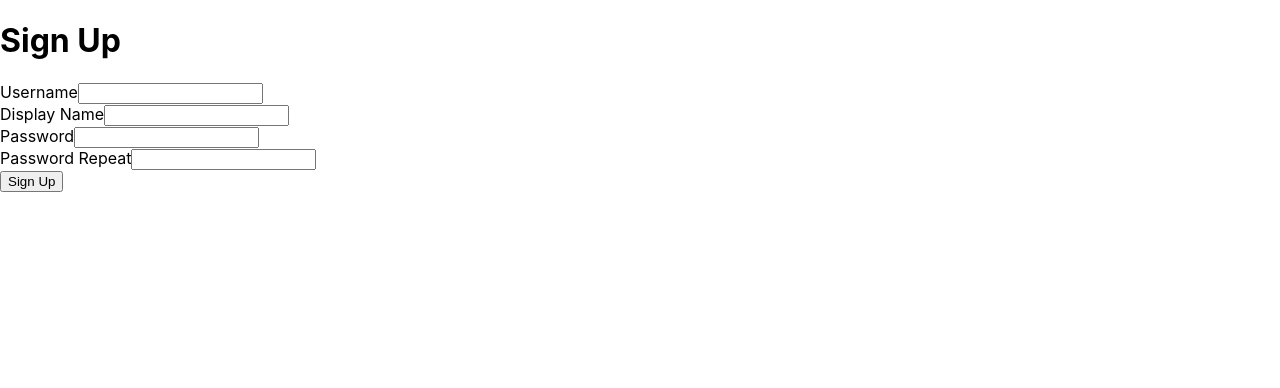
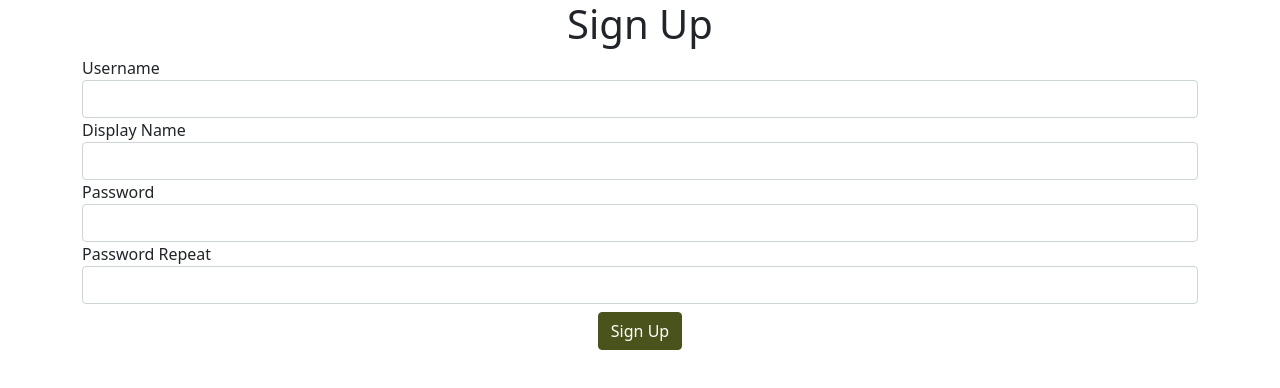
Before and after one commit to kcguran/frontend-holy, a React (Create React App) app: page / in a window 1280 px wide. Shown: the top 388 px of the page. Built offline with nearby package versions, Linux system fonts and the light colour scheme.

Commit message:
Added bootstrap and conditional rendering

```diff
--- a/package.json
+++ b/package.json
@@ -6,6 +6,9 @@
     "@testing-library/jest-dom": "^5.16.4",
     "@testing-library/react": "^12.1.4",
     "@testing-library/user-event": "^13.5.0",
+    "axios": "^0.26.1",
+    "bootstrap": "^5.1.3",
+    "node-sass": "^7.0.1",
     "react": "^18.0.0",
     "react-dom": "^18.0.0",
     "react-scripts": "5.0.0",
@@ -34,5 +37,6 @@
       "last 1 firefox version",
       "last 1 safari version"
     ]
-  }
+  },
+  "proxy": "http://localhost:8080"
 }
--- a/src/UserSignupPage.js
+++ b/src/UserSignupPage.js
@@ -1,45 +1,73 @@
 import React from "react";
+import axios from "axios";
 
-class UserSignupPage extends React.Component{
+class UserSignupPage extends React.Component {
 
     state = {
         username: null,
         displayName: null,
         password: null,
-        passwordRepeat: null
+        passwordRepeat: null,
+        pendingApiCall: false
     }
 
     onChange = event => {
-        const value = event.target.value;
-        const field = event.target.name;
+
+        const { name, value } = event.target;
         this.setState({
-            [field]: value
+            [name]: value
         })
     }
 
+    onClickSignup = event => {
+        event.preventDefault();
+        const { username, displayName, password } = this.state;
+        const body = {
+            username,
+            displayName,
+            password
+        };
+        this.setState({ pendingApiCall: true });
+        axios.post('/api/1.0/users', body)
+            .then(response => {
+                this.setState({ pendingApiCall: false });
+            }).catch(error => {
+                this.setState({ pendingApiCall: false })
+            });
+    };
+
 
     render() {
-        return(
+        return (
+            <div className="container">
                 <form>
-                <h1>Sign Up</h1>
-                <div>
+                    <h1 className="text-center">Sign Up</h1>
+                    <div className="form-group">
                         <label>Username</label>
-                <input name="username" onChange={this.onChange} />
+                        <input className="form-control" name="username" onChange={this.onChange} />
                     </div>
-                <div>
+                    <div className="form-group">
                         <label>Display Name</label>
-                <input name="displayName" onChange={this.onChange}/>
+                        <input className="form-control" name="displayName" onChange={this.onChange} />
                     </div>
-                <div>
+                    <div className="form-group">
                         <label>Password</label>
-                <input name="password" onChange={this.onChange} type="password"/>
+                        <input className="form-control" name="password" onChange={this.onChange} type="password" />
                     </div>
-                <div>
+                    <div className="form-group">
                         <label>Password Repeat</label>
-                <input name="passwordRepeat" onChange={this.onChange} type="password"/>
+                        <input className="form-control" name="passwordRepeat" onChange={this.onChange} type="password" />
                     </div>
-                <button>Sign Up</button>
+                    <div className="text-center">
+                        <button
+                            className="btn btn-primary mt-2"
+                            onClick={this.onClickSignup}
+                            disabled={this.state.pendingApiCall}>
+                            {this.state.pendingApiCall && <span className="spinner-border spinner-border-sm"></span>} Sign Up
+                        </button>
+                    </div>
                 </form>
+            </div>
         )
     };
 }
--- /dev/null
+++ b/src/bootstrap-override.scss
@@ -0,0 +1,3 @@
+$primary: rgb(75, 83, 29);
+
+@import '~bootstrap/scss/bootstrap.scss';
--- a/src/index.js
+++ b/src/index.js
@@ -2,6 +2,7 @@ import React from 'react';
 import ReactDOM from 'react-dom';
 import './index.css';
 import App from './App';
+import './bootstrap-override.scss'
 import UserSignupPage from './UserSignupPage';
 import reportWebVitals from './reportWebVitals';
 
```
Also changed, not shown: public/index.html (+4 -4 lines), 1 other file (tests, documents, lock files or other folders). Lines whose indentation alone changed are shown as unchanged.
